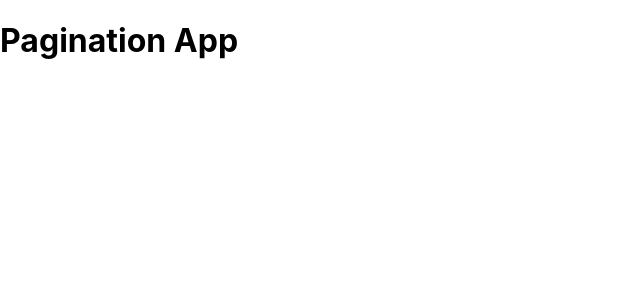
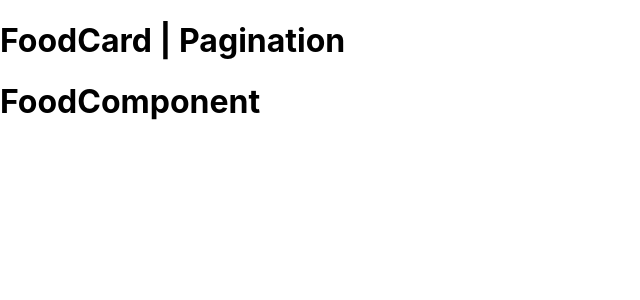
Before and after one commit to BbreeSwn/swn-pagination-app, a React (Create React App) app: page / in a window 1280 px wide. Shown: the top 300 px of the page, without its empty margins (0-640 px from the left). Built offline with nearby package versions, Linux system fonts and the light colour scheme.

Commit message:
create component

```diff
--- a/src/App.css
+++ b/src/App.css
@@ -1,38 +1,5 @@
-.App {
-  text-align: center;
+*{
+  box-sizing: border-box;
+  margin: 0;
+  padding: 0;
 }
-
-.App-logo {
-  height: 40vmin;
-  pointer-events: none;
-}
-
-@media (prefers-reduced-motion: no-preference) {
-  .App-logo {
-    animation: App-logo-spin infinite 20s linear;
-  }
-}
-
-.App-header {
-  background-color: #282c34;
-  min-height: 100vh;
-  display: flex;
-  flex-direction: column;
-  align-items: center;
-  justify-content: center;
-  font-size: calc(10px + 2vmin);
-  color: white;
-}
-
-.App-link {
-  color: #61dafb;
-}
-
-@keyframes App-logo-spin {
-  from {
-    transform: rotate(0deg);
-  }
-  to {
-    transform: rotate(360deg);
-  }
-}
--- a/src/App.js
+++ b/src/App.js
@@ -1,10 +1,10 @@
-import logo from "./logo.svg";
-import "./App.css";
+import FoodComponent from "./components/FoodComponent";
 
 function App() {
   return (
-    <div>
-      <h1>Pagination App</h1>
+    <div className="App">
+      <h1>FoodCard | Pagination</h1>
+      <FoodComponent/>
     </div>
   );
 }
--- /dev/null
+++ b/src/components/FoodComponent.js
@@ -0,0 +1,7 @@
+const FoodComponent = () => {
+  return (
+    <div><h1>FoodComponent</h1></div>
+  )
+}
+
+export default FoodComponent
```
